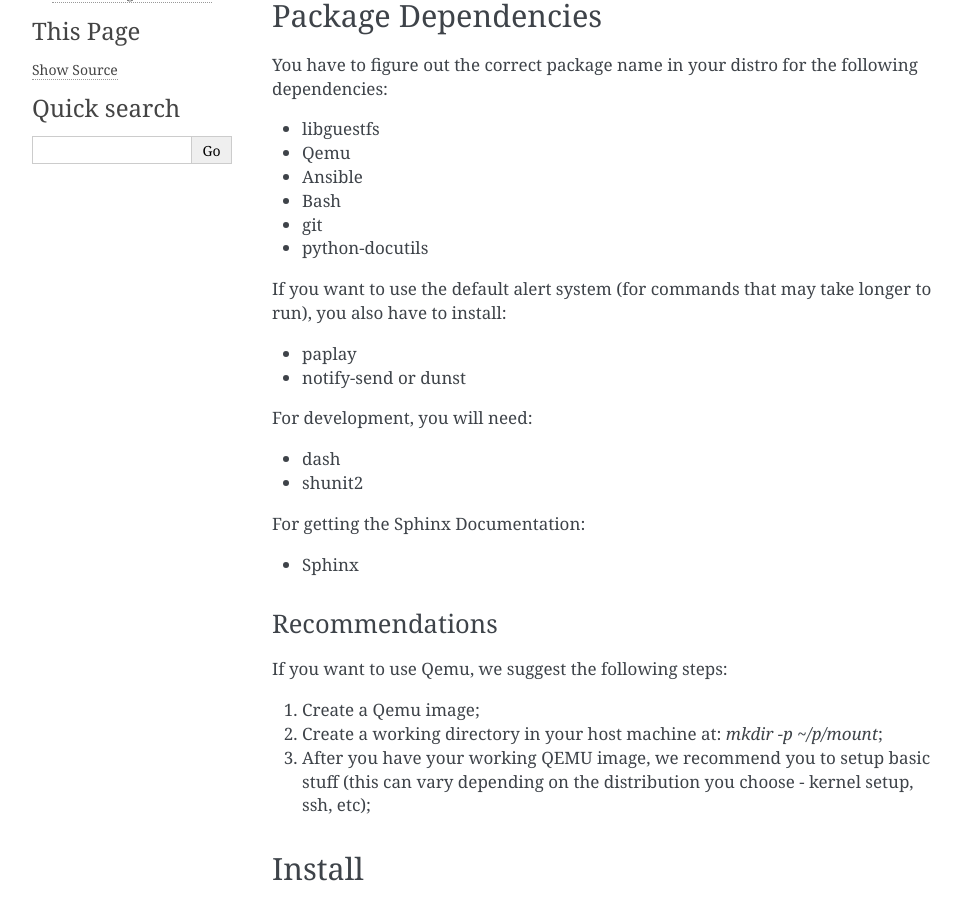
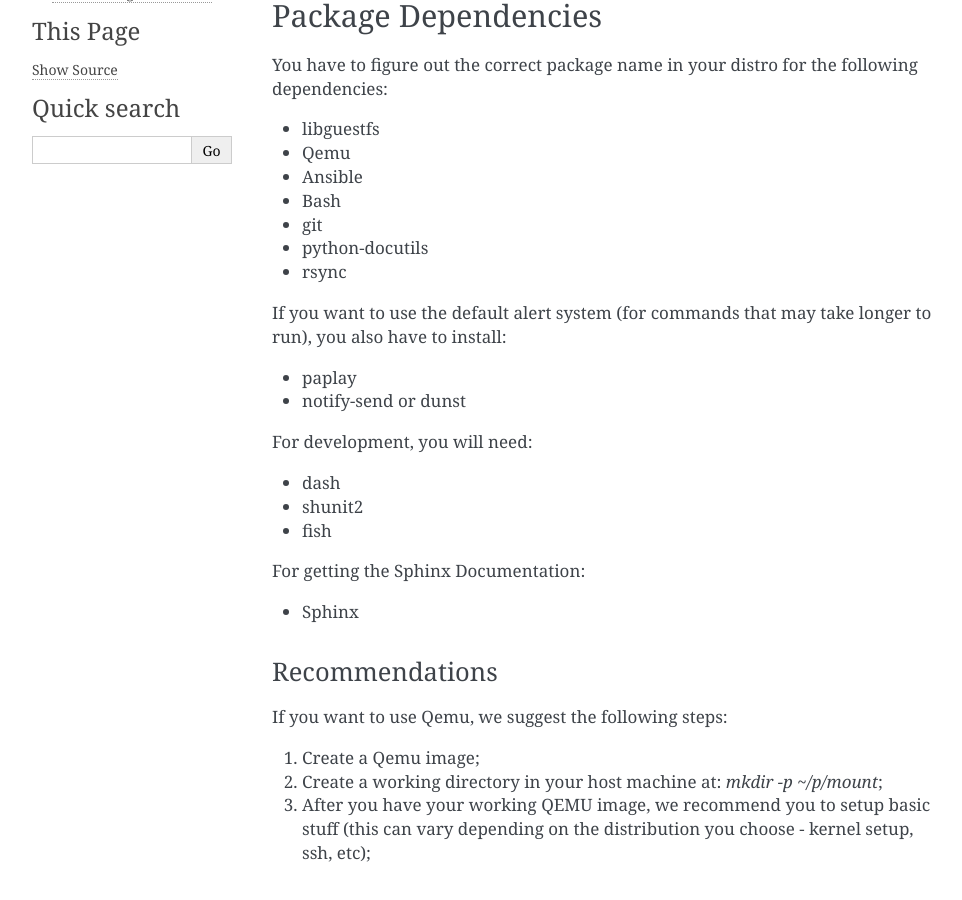
Before and after one commit to kworkflow/kworkflow, a Sphinx documentation site: the page built from documentation/content/installanduninstall.rst, in a window 1280 px wide and 900 px high, scrolled down 301 px. Shown: the whole window, without its empty margins (148-1110 px from the left). Built offline with Sphinx 7.4.7, drawn with Linux system fonts in a browser that asks for light colours; formulas are drawn with MathJax 3.

Commit message:
documentation: install: add rsync and fish as dependencies
rsync is needed by setup.sh to install kw and fish is needed as a
development dependency for tests.

Closes #82

Signed-off-by: Matheus Tavares <matheus.bernardino@usp.br>

```diff
--- a/documentation/content/installanduninstall.rst
+++ b/documentation/content/installanduninstall.rst
@@ -20,6 +20,7 @@
 * Bash
 * git
 * python-docutils
+* rsync
 
 If you want to use the default alert system (for commands that may take longer
 to run), you also have to install:
@@ -31,6 +32,7 @@
 
 * dash
 * shunit2
+* fish
 
 For getting the Sphinx Documentation:
 
```
